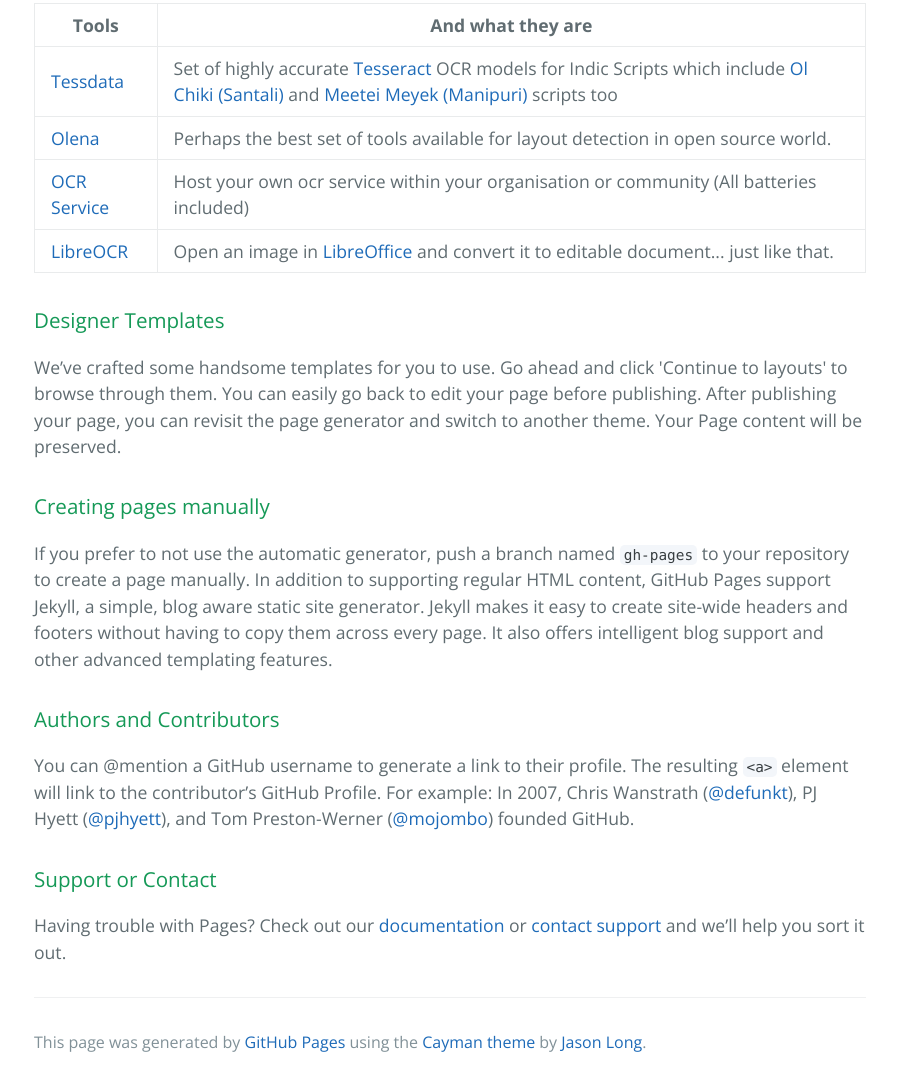
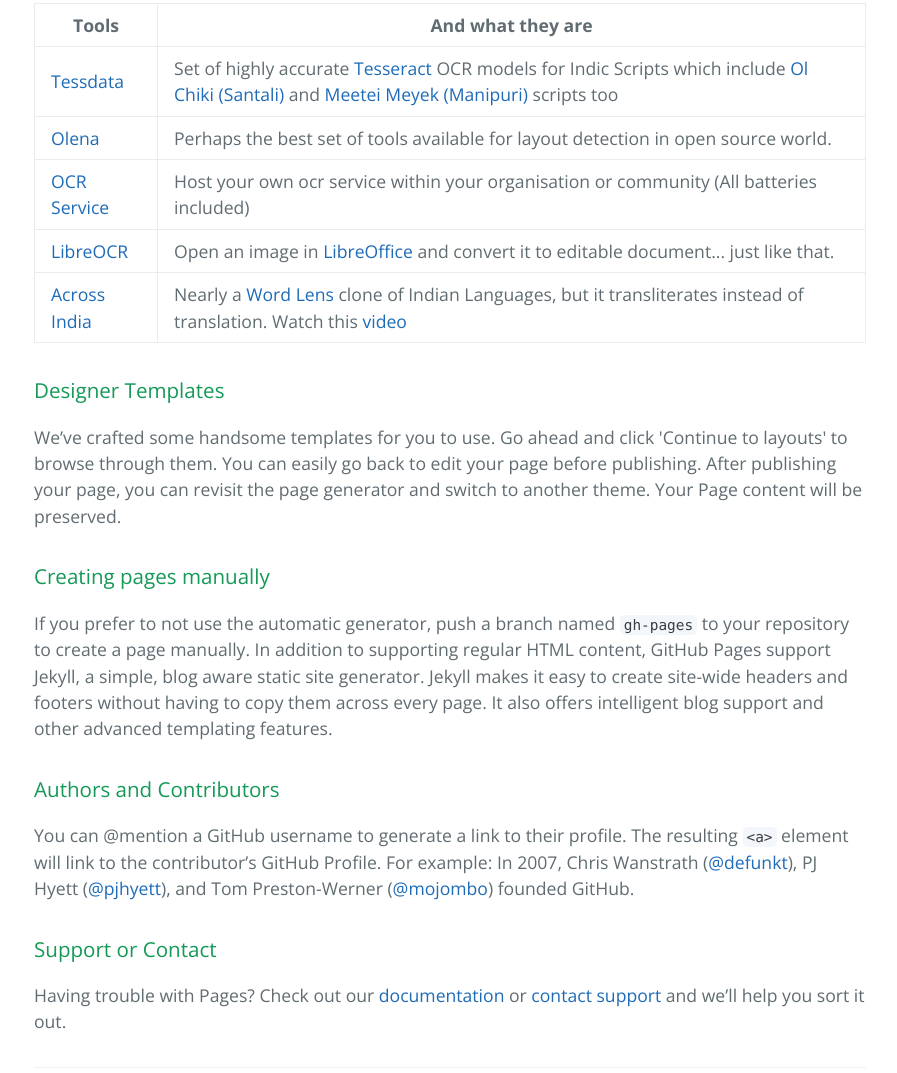
Before and after one commit to indic-ocr/indic-ocr.github.io, a website: page index.html in a window 1280 px wide. Shown: the part 667-1740 px from the top of the page, without its empty margins (190-1087 px from the left). Drawn offline with nearby package versions, Linux system fonts and the light colour scheme.

Commit message:
Replace master branch with page content via GitHub

```diff
--- a/index.html
+++ b/index.html
@@ -52,6 +52,11 @@
 <td><a href="https://indic-ocr.github.io/LibreOCR/">LibreOCR</a></td>
 <td>Open an image in <a href="http://www.libreoffice.org">LibreOffice</a> and convert it to editable document... just like that.</td>
 </tr>
+<tr>
+<td><a href="https://indic-ocr.github.io/acrossindia/">Across India</a></td>
+<td>Nearly a  <a href="https://en.wikipedia.org/wiki/Word_Lens">Word Lens</a> clone of Indian Languages, but it transliterates instead of translation. Watch this <a href="https://www.youtube.com/watch?v=v0WVCOieW6o">video</a>
+</td>
+</tr>
 </tbody>
 </table>
 
```
Also changed, not shown: params.json (+1 -1 lines).
